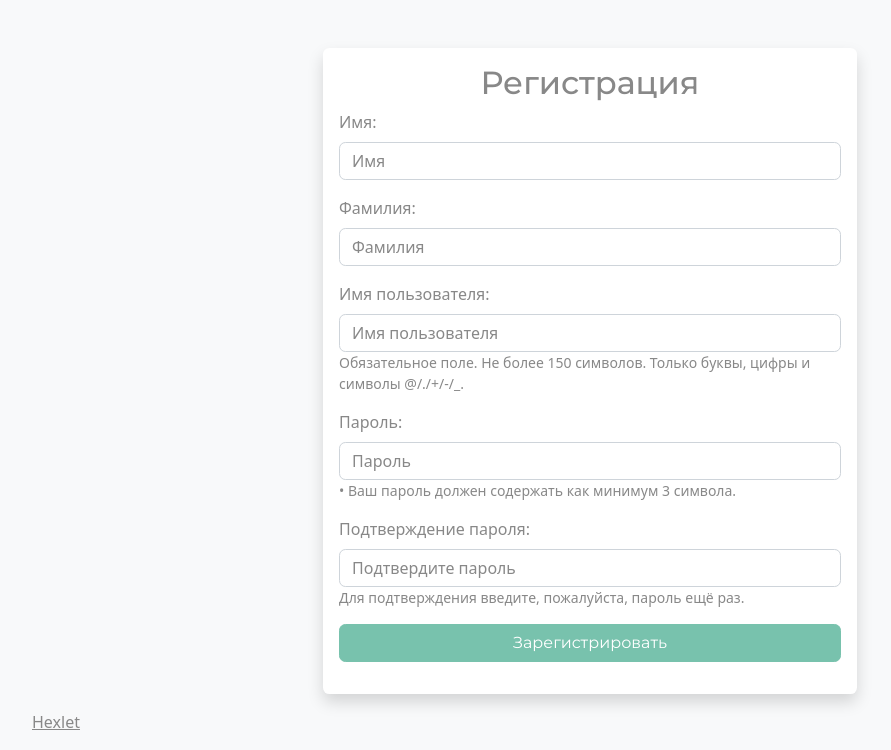
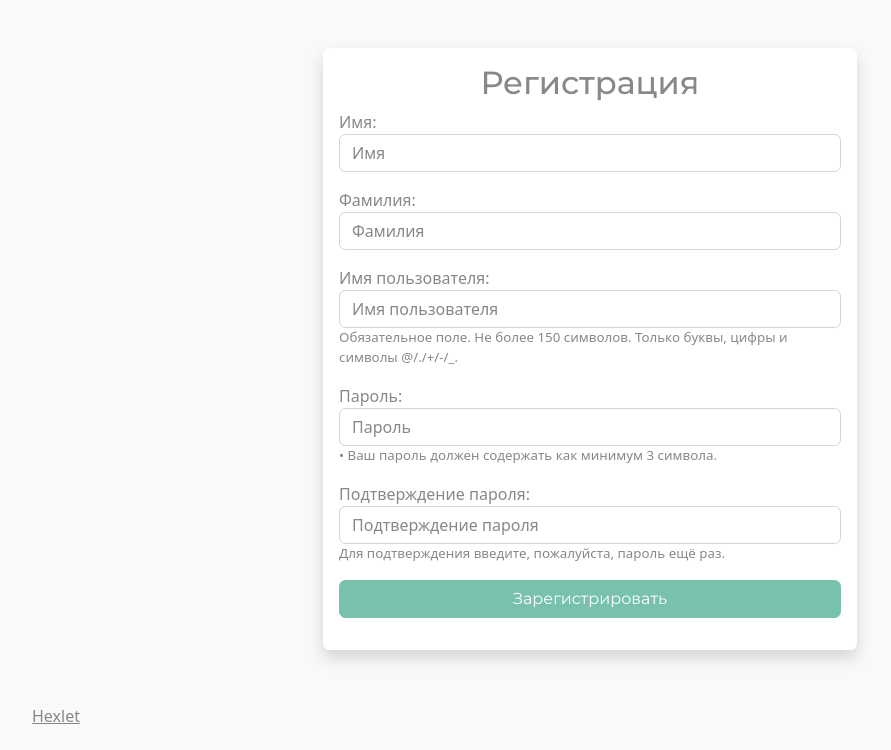
Before and after one commit to LuybovB/python-project-52, a Django app: page /users/create/ in a window 1280 px wide. Shown: the part 56-806 px from the top of the page, without its empty margins (50-941 px from the left). After the commit the page ends 780 px from the top, so only its background shows below. Run offline with Django 5.2, Linux system fonts and the light colour scheme.

Commit message:
add_form

```diff
--- a/task_manager/forms.py
+++ b/task_manager/forms.py
@@ -1,15 +1,54 @@
 from django import forms
-from django.contrib.auth.forms import UserCreationForm
-from django.contrib.auth.models import User
+from django.utils.translation import gettext_lazy as _
+from .models import CustomUser
 
 
-class CustomUserCreationForm(UserCreationForm):
-    first_name = forms.CharField(max_length=30, required=True, help_text='Имя')
-    last_name = forms.CharField(max_length=30, required=True, help_text='Фамилия')
-    username = forms.CharField(max_length=150, required=True, help_text='Обязательное поле. Не более 150 символов. Только буквы, цифры и символы @/./+/-/_')
-    password1 = forms.CharField(label='Пароль', widget=forms.PasswordInput)
-    password2 = forms.CharField(label='Подтверждение пароля', widget=forms.PasswordInput)
+class CustomUserCreationForm(forms.ModelForm):
+    first_name = forms.CharField(
+        label=_('Имя'),
+        min_length=3,
+        max_length=50,
+        widget=forms.TextInput(attrs={'class': 'form-control', 'placeholder': _('Имя')})
+    )
+    last_name = forms.CharField(
+        label=_('Фамилия'),
+        min_length=3,
+        max_length=50,
+        widget=forms.TextInput(attrs={'class': 'form-control', 'placeholder': _('Фамилия')})
+    )
+    username = forms.CharField(
+        label=_('Имя пользователя'),
+        max_length=150,
+        help_text=_('Обязательное поле. Не более 150 символов. Только буквы, цифры и символы @/./+/-/_.'),
+        widget=forms.TextInput(attrs={'class': 'form-control', 'placeholder': _('Имя пользователя')})
+    )
+    password = forms.CharField(
+        label=_('Пароль'),
+        help_text=_('• Ваш пароль должен содержать как минимум 3 символа.'),
+        widget=forms.TextInput(attrs={'class': 'form-control', 'placeholder': _('Пароль')}))
+
+    password2 = forms.CharField(
+        label=_('Подтверждение пароля'),
+        help_text=_('Для подтверждения введите, пожалуйста, пароль ещё раз.'),
+        widget=forms.TextInput(attrs={'class': 'form-control', 'placeholder': _('Подтверждение пароля')}))
 
     class Meta:
-        model = User
-        fields = ('first_name', 'last_name', 'username', 'password1', 'password2')
+        model = CustomUser  # Укажите здесь вашу модель пользователя
+        fields = ('first_name', 'last_name', 'username', 'password', 'password2')
+
+
+
+    def __init__(self, *args, **kwargs):
+        super(CustomUserCreationForm, self).__init__(*args, **kwargs)
+        self.fields['username'].help_text = '<span style="font-size: smaller;">{}</span>'.format(self.fields['username'].help_text)
+        self.fields['password'].help_text = '<span style="font-size: smaller;">{}</span>'.format(self.fields['password'].help_text)
+        self.fields['password2'].help_text = '<span style="font-size: smaller;">{}</span>'.format(self.fields['password2'].help_text)
+
+
+
+    def clean_password2(self):
+        password = self.cleaned_data.get('password')
+        password2 = self.cleaned_data.get('password2')
+        if password and password2 and password != password2:
+            raise forms.ValidationError(_('Пароли не совпадают'))
+        return password2
--- a/task_manager/templates/users/register.html
+++ b/task_manager/templates/users/register.html
@@ -10,30 +10,7 @@
                     <h2 class="card-title text-center">{% trans 'Регистрация' %}</h2>
                     <form method="post" class="needs-validation" novalidate>
                         {% csrf_token %}
-                        <div class="mb-3">
-                            <label for="id_first_name" class="form-label">{% trans 'Имя' %}:</label>
-                            <input type="text" class="form-control" name="first_name" placeholder="{% trans 'Имя' %}" required id="id_first_name">
-                        </div>
-                        <div class="mb-3">
-                            <label for="id_last_name" class="form-label">{% trans 'Фамилия' %}:</label>
-                            <input type="text" class="form-control" name="last_name" placeholder="{% trans 'Фамилия' %}" required id="id_last_name">
-                        </div>
-<div class="mb-3">
-    <label for="id_username" class="form-label">{% trans 'Имя пользователя' %}:</label>
-    <input type="text" class="form-control" name="username" placeholder="{% trans 'Имя пользователя' %}" required id="id_username">
-    <small id="usernameHelp" class="form-text text-muted">{% trans 'Обязательное поле. Не более 150 символов. Только буквы, цифры и символы @/./+/-/_.' %}</small>
-</div>
-
-                        <div class="mb-3">
-    <label for="id_password" class="form-label">{% trans 'Пароль' %}:</label>
-    <input type="password" class="form-control" name="password" placeholder="{% trans 'Пароль' %}" required id="id_password">
-    <small id="passwordHelp" class="form-text text-muted">• {% trans 'Ваш пароль должен содержать как минимум 3 символа.' %}</small>
-</div>
-                        <div class="mb-3">
-    <label for="id_password2" class="form-label">{% trans 'Подтверждение пароля' %}:</label>
-    <input type="password" class="form-control" name="password2" placeholder="{% trans 'Подтвердите пароль' %}" required id="id_password2">
-    <small id="password2Help" class="form-text text-muted">{% trans 'Для подтверждения введите, пожалуйста, пароль ещё раз.' %}</small>
-</div>
+                        {{ form.as_p }}
                         <button type="submit" class="btn btn-primary w-100">{% trans 'Зарегистрировать' %}</button>
                     </form>
                 </div>
--- a/task_manager/views.py
+++ b/task_manager/views.py
@@ -12,12 +12,14 @@ class IndexView(TemplateView):
     }
 
 
+
 def register(request):
     if request.method == 'POST':
         form = CustomUserCreationForm(request.POST)
         if form.is_valid():
             form.save()
-            return redirect('login')  # Перенаправляем на страницу входа после регистрации
+            # Здесь можно добавить логику для автоматического входа пользователя или перенаправления
+            return redirect('index')  # Предполагается, что 'index' - это имя вашего URL для главной страницы
     else:
         form = CustomUserCreationForm()
     return render(request, 'users/register.html', {'form': form})
```
